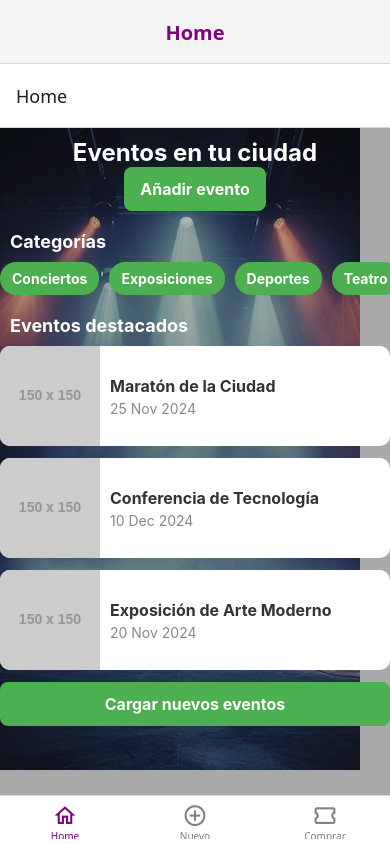
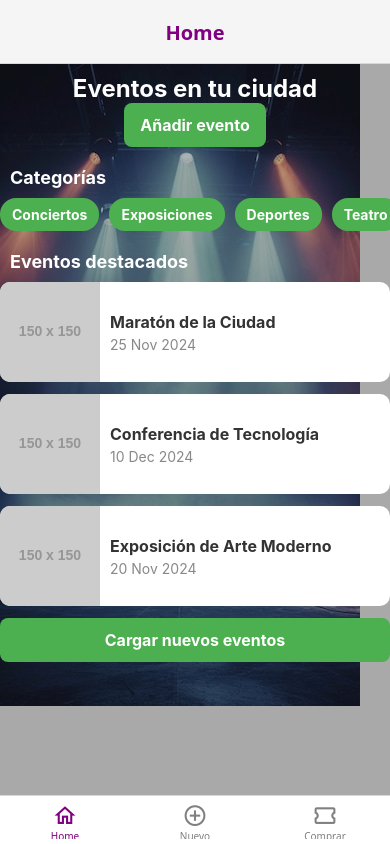
Before and after one commit to UserETSIST/MyEventsApp, a React Native app: screen / in a window 390 px wide. Built offline with nearby package versions, Linux system fonts and the light colour scheme.

Commit message:
Error corregido

```diff
--- a/navigation/Navigation.tsx
+++ b/navigation/Navigation.tsx
@@ -18,10 +18,10 @@ const HomeStackNavigator = createStackNavigator();
 
 function Stack() {
   return (
-    <HomeStackNavigator.Navigator initialRouteName="Home">
-      <HomeStackNavigator.Screen name="Home" component={HomeScreen} />
+    <HomeStackNavigator.Navigator  id={undefined as any} initialRouteName="Home">
+      <HomeStackNavigator.Screen  name="Home" component={HomeScreen}  options={{ headerShown: false }}/>
       <HomeStackNavigator.Screen name="New" component={FormScreen} />
-      <HomeStackNavigator.Screen name="Category" component={CategoryScreen} options={{ title: 'Eventos por Categoría' }}/>
+      <HomeStackNavigator.Screen name="CategoryScreen" component={CategoryScreen} options={{ title: 'Eventos por Categoría' }}/>
     </HomeStackNavigator.Navigator>
   );
 }
@@ -32,7 +32,7 @@ const Tab = createBottomTabNavigator();
 export function MyTabs() {
     return (
 
-       <Tab.Navigator
+       <Tab.Navigator id={undefined as any}
        screenOptions={{
         tabBarActiveTintColor: 'purple',
         tabBarInactiveTintColor: 'gray',
```
